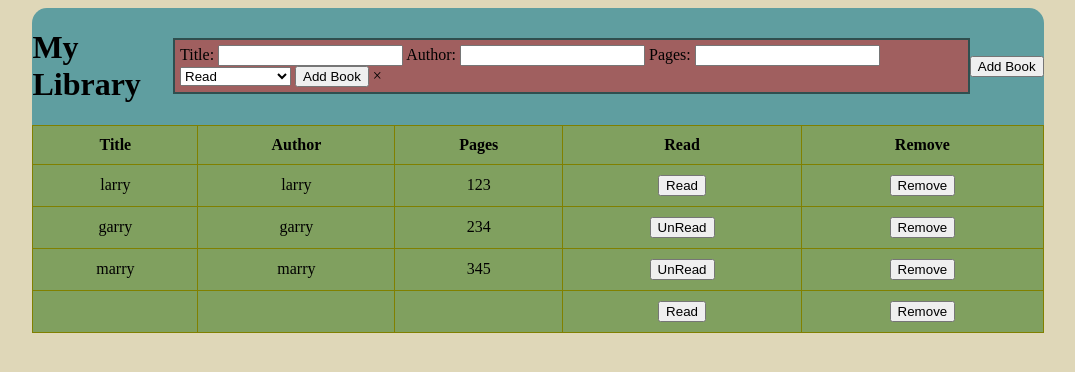
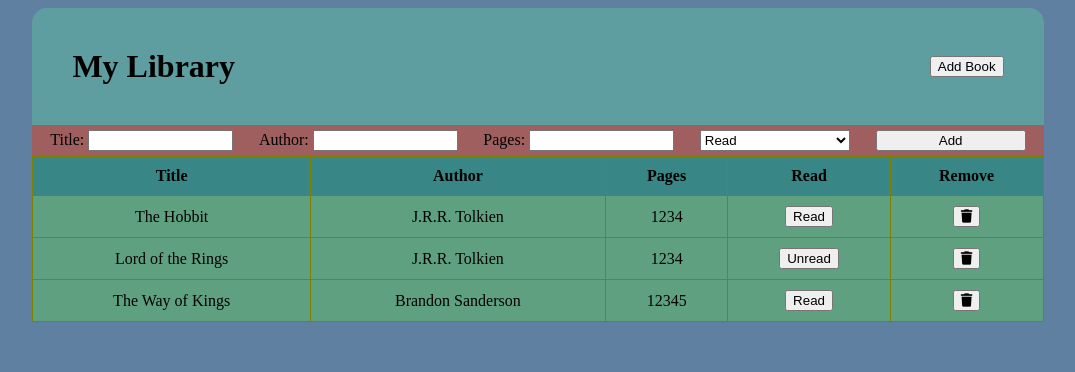
Before and after one commit to eljoey/Library, a plain HTML site: page index.html in a window 1280 px wide. Both pictures are taken after a click on the button "Add Book". Shown: the whole page, without its empty margins (102-1177 px from the left). Drawn offline with Linux system fonts and the light colour scheme.

Commit message:
finished needs refactoring

```diff
--- a/app.js
+++ b/app.js
@@ -5,15 +5,18 @@ const addPages = document.getElementById('addPages');
 const addRead = document.getElementById('addRead');
 const addButton = document.querySelector('.addBookBTN');
 const removeButton = document.querySelector('.remove');
+const toggleAddBook = document.querySelector('.showBookForm')
+const addForm = document.querySelector('.bookForm')
 
 addButton.addEventListener('click', addBookBar)
+toggleAddBook.addEventListener('click', showAddBook)
 
 
 let myLibrary = [];
 
-addBooktoLibrary('larry', 'larry', 123, true);
-addBooktoLibrary('garry', 'garry', 234, false);
-addBooktoLibrary('marry', 'marry', 345, false);
+addBooktoLibrary('The Hobbit', 'J.R.R. Tolkien', 1234, true);
+addBooktoLibrary('Lord of the Rings', 'J.R.R. Tolkien', 1234, false);
+addBooktoLibrary('The Way of Kings', 'Brandon Sanderson', 12345, true);
 
 
 
@@ -52,7 +55,7 @@ function render() {
                     readButton.value = 'Read';
                     readButton.setAttribute('class', 'bookRead');
                 } else {
-                    readButton.value = 'UnRead';
+                    readButton.value = 'Unread';
                     readButton.setAttribute('class', 'bookUnRead');
                 }
                 newData.appendChild(readButton);
@@ -74,27 +77,26 @@ function clearTable() {
     }
 }
 
-// function makeReadButton(this) {
-//     let readButton = document.createElement('input');
-//     readButton.type = 'button';
-
-//     if (this.value == true) {
-//         readButton.value = 'Read';
-//         console.log('no')
-//         readButton.setAttribute('class', 'bookRead');
-//     } else {
-//         readButton.value = 'Not Read';
-//         readButton.setAttribute('class', 'bookUnRead');
-//     }
-//     this.innerHTML = readButton;
-// }
 
 function addBookBar() {
     let newTitle = addTitle.value
     let newAuthor = addAuthor.value
     let newPages = addPages.value
-    let newRead = addRead.value
+    let newRead;
+    if (addRead.value === 'true') {
+        newRead = true;
+    } else {
+        newRead = false;
+    }
+    //Check if input valid
+    if (newTitle === '' || hasNumbers(newAuthor) || hasLetters(newPages)) {
+        document.querySelector('.warning').setAttribute('style', 'display:block')
+        return
+    }
+
+    document.querySelector('.warning').setAttribute('style', 'display:none')
     addBooktoLibrary(newTitle, newAuthor, newPages, newRead)
+    showAddBook();
 }
 
 function addRemoveButton() {
@@ -103,8 +105,8 @@ function addRemoveButton() {
     for(let i = 0; i < ammount; i ++) {
         let tableRow = document.querySelector('.book_'+ i);
         let makeTD = document.createElement('td');
-        let deleteButton = document.createElement('input');
-        deleteButton.type = 'button';
+        let deleteButton = document.createElement('button');
+        deleteButton.innerHTML = '<i class="fas fa-trash"></i>';
         deleteButton.value = 'Remove';
         deleteButton.addEventListener('click',() => deleteBook(tableRow))
         makeTD.appendChild(deleteButton)
@@ -127,7 +129,7 @@ function toggleRead(element) {
 
     if(readStatus) {
         myLibrary[bookIndex].read = false;
-        button.setAttribute('class', 'UnRead')
+        button.setAttribute('class', 'Unread')
         button.setAttribute('value', 'Unread')
     } else {
         myLibrary[bookIndex].read = true;
@@ -136,3 +138,21 @@ function toggleRead(element) {
     }
 
 }
+
+function showAddBook() {
+
+    if (addForm.style.display == 'flex') {
+        addForm.setAttribute('style', 'display: none');
+    } else {
+        addForm.setAttribute('style', 'display: flex');
+    }
+}
+
+function hasLetters(string) {
+    var regex = /\D/g;
+    return regex.test(string);
+}
+function hasNumbers(string) {
+    var regex = /\d/g;
+    return regex.test(string);
+}
--- a/index.html
+++ b/index.html
@@ -6,25 +6,27 @@
     <meta http-equiv="X-UA-Compatible" content="ie=edge">
     <title>Document</title>
     <link rel="stylesheet" href="style.css">
+    <script src="https://kit.fontawesome.com/7d13f91df5.js"></script>
+
 </head>
 <body>
     <header><h1>My Library</h1>
+
+        <input type="button" value="Add Book" class="showBookForm">
+    </header>
         <div class="bookForm">
-            <form action="" method="post" onsubmit="addBookToLibrary(this)">
-                Title: <input id="addTitle" value="">
-                Author: <input id="addAuthor" value="">
-                Pages: <input id="addPages" value="">
+            <form>
+                <span class="gridTitle"> Title: <input id="addTitle" value="" size="15" required></span>
+                <span class="gridAuthor"> Author: <input id="addAuthor" value="" size="15"></span>
+                <span class="gridPages">Pages: <input id="addPages" value="" size="15"></span>
                 <select name="CheckRead" id="addRead">
                     <option value="true">Read</option>
-                    <option value="false">Have not Read</option>
+                    <option value="false">Unread</option>
                 </select>
-                <input type="button" value="Add Book" class="addBookBTN">
-                <span onclick="this.parentElement.style.display='none'">&times;</span>
+                <input type="button" value="Add" class="addBookBTN" >
             </form>
         </div>
-
-        <input type="button" value="Add Book">
-    </header>
+        <h2 class="warning">Invalid book information please recheck your inputs.</h2>
     <table>
         <thead>
             <th id="title">Title</th>
--- a/style.css
+++ b/style.css
@@ -1,10 +1,10 @@
 body {
-    background-color: rgb(223, 215, 184);
+    background-color: rgb(95, 128, 160);
 }
 
 header {
     display: flex;
-    justify-content: space-evenly;
+    justify-content: space-between;
     align-items: center;
     background-color: cadetblue;
     margin-bottom: 10px;
@@ -14,16 +14,45 @@ header {
     border-top-right-radius: 15px;
 }
 
-.bookForm {
-    /* display: none; */
-    background-color: rgb(160, 95, 95);
-    padding: 5px;
-    border: 2px solid darkslategray;
+h1 {
+    margin: 40px;
 }
 
+.showBookForm {
+    margin: 40px;
+}
+
+
+
+.bookForm {
+    position: static;
+    display: none;
+    flex-direction: column;
+    justify-content: space-evenly;
+    width: 80%;
+    margin: auto;
+    background-color: rgb(160, 95, 95);
+}
+.warning {
+    display: none;
+    width: 80%;
+    margin: auto;
+    text-align: center;
+    color: darkred;
+    background-color: rgb(160, 95, 95);
+}
 form {
-    margin: auto;
-    padding: auto;
+    padding: 5px;
+    display: flex;
+    justify-content: space-around;
+}
+
+.addBookBTN {
+    width: 15%;
+}
+
+select {
+    width: 15%;
 }
 
 table, th, td {
@@ -33,10 +62,14 @@ table, th, td {
     padding: 10px;
 }
 
+th {
+    background-color: rgb(57, 134, 134);
+}
+
 table {
     margin-top: 50px;
     width: 80%;
     margin: auto;
-    background-color: rgb(128, 160, 95);
+    background-color: rgb(95, 160, 128);
 
 }
```
